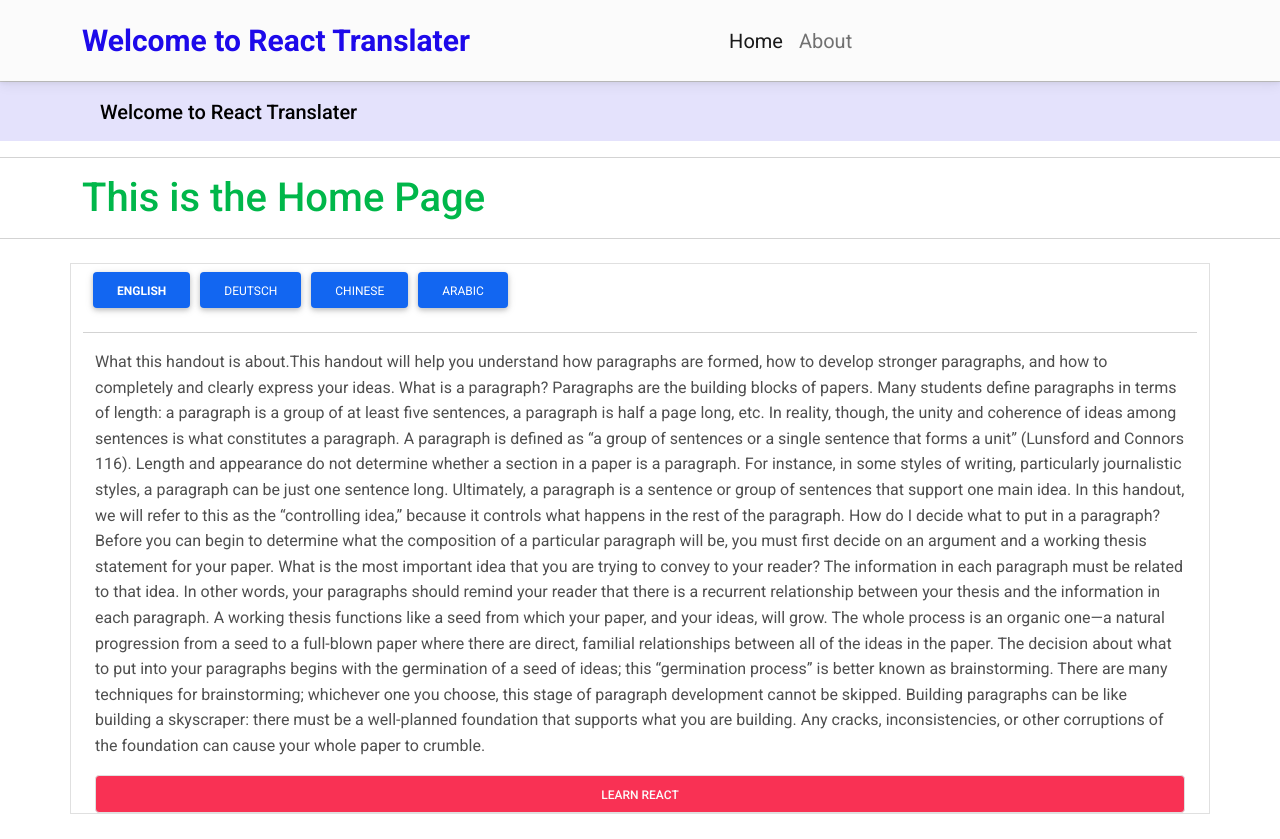
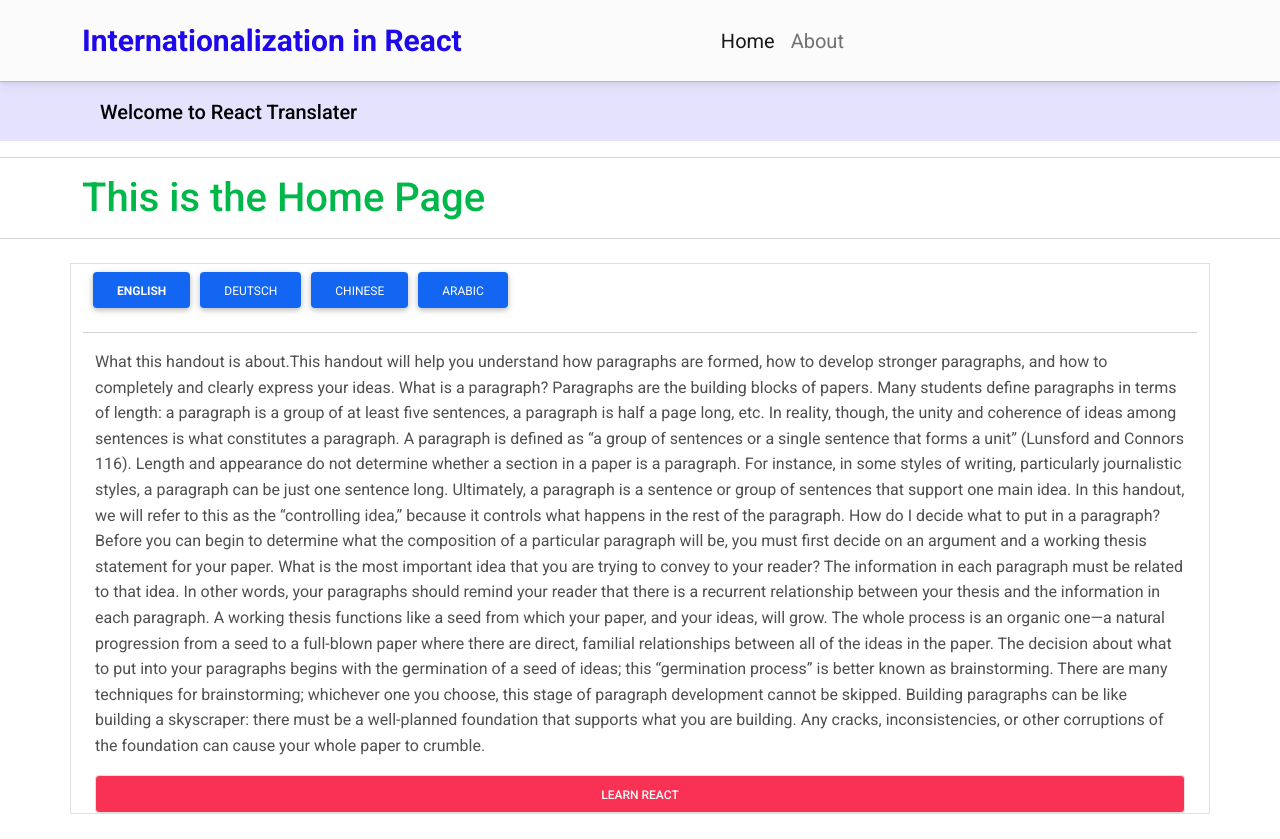
Before and after one commit to Muhammad-Bilal-7896/Inter-Nationalization-in-React, a React (Create React App) app: page / in a window 1280 px wide. Built offline with nearby package versions, Linux system fonts and the light colour scheme.

Commit message:
fixed a typo

```diff
--- a/src/Components/Header/index.jsx
+++ b/src/Components/Header/index.jsx
@@ -18,7 +18,7 @@
         <>
             <nav className="navbar navbar-expand-lg navbar-light bg-light">
                 <div className="container-fluid">
-                    <Link className="navbar-brand navbar-text" to='/'>{t('description.head')}</Link>
+                    <Link className="navbar-brand navbar-text" to='/'>{t('description.Nav')}</Link>
                     <button className="navbar-toggler" type="button" data-mdb-toggle="collapse" data-mdb-target="#navbarNav" aria-controls="navbarNav" aria-expanded="false" aria-label="Toggle navigation">
                         <i className="fas fa-bars" />
                     </button>
```
Also changed, not shown: 1 other file (tests, documents, lock files or other folders).
